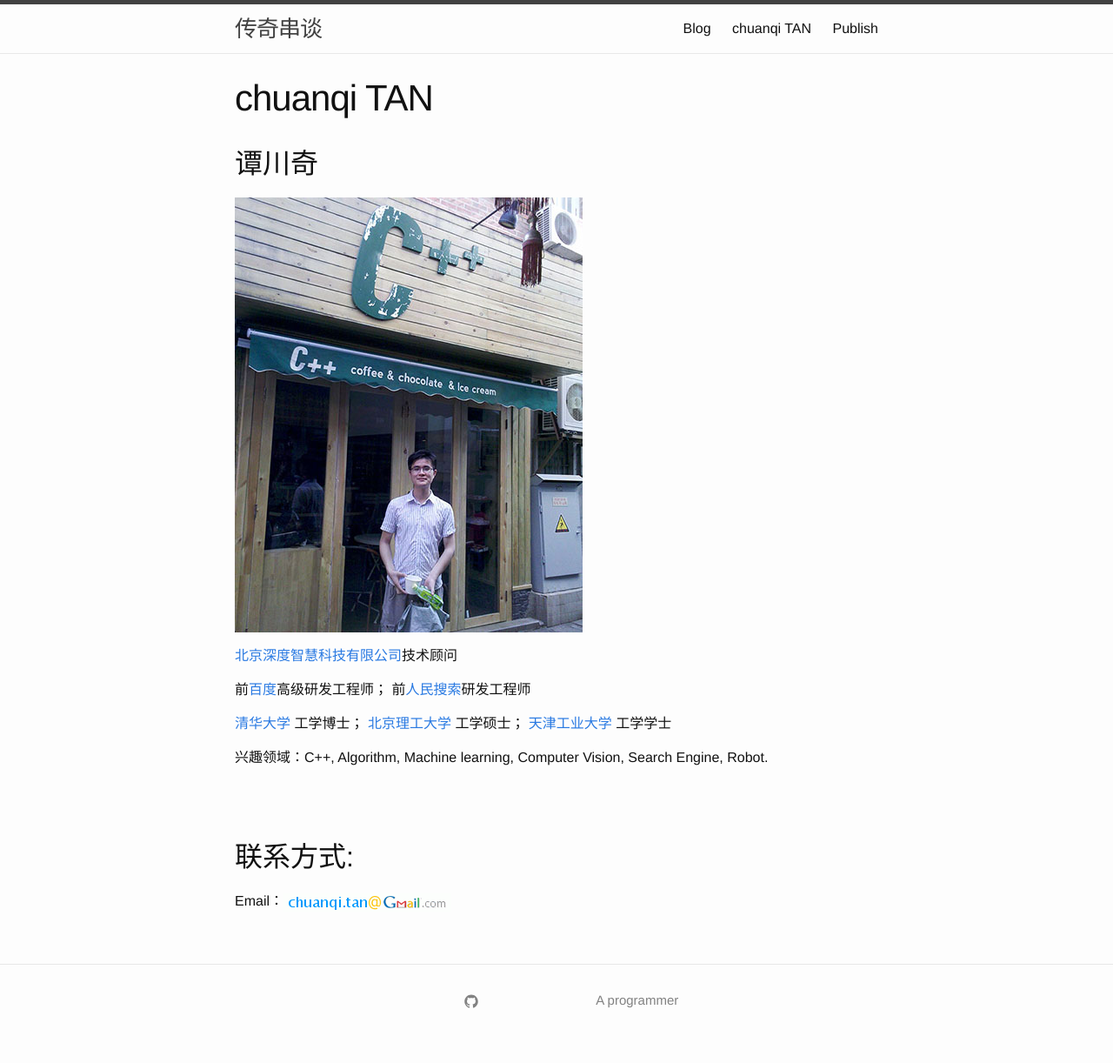
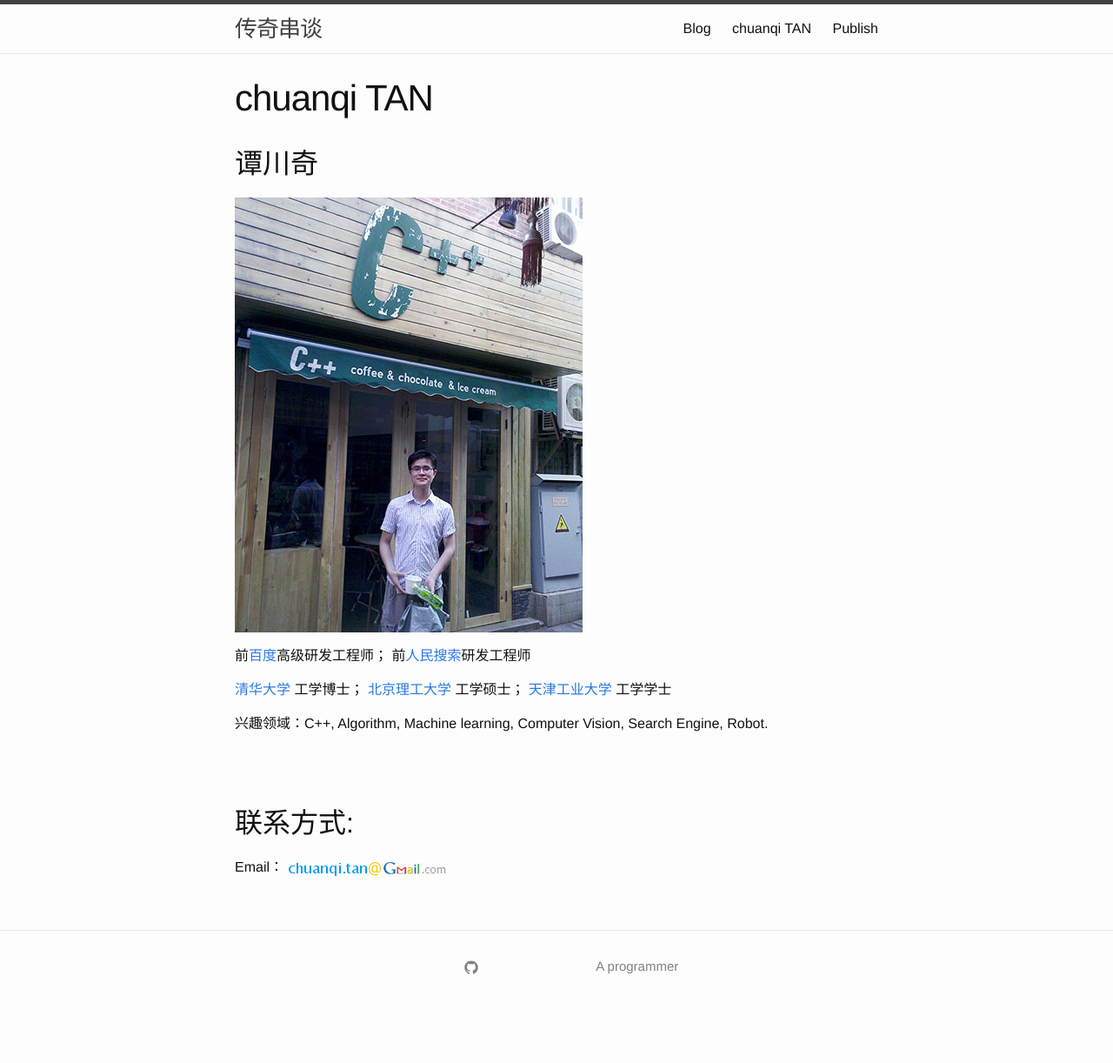
Before and after one commit to chuanqitan/chuanqitan.github.io, a Jekyll site: the page built from index.md, in a window 1280 px wide. Shown: the whole page at 87% size. Built offline with Jekyll 4.4.1, drawn with Linux system fonts in a browser that asks for light colours; after the commit the page ends 1183 px from its top, so only the background shows below that.

Commit message:
delete some

```diff
--- a/_layouts/post.html
+++ b/_layouts/post.html
@@ -11,5 +11,7 @@
   <article class="post-content">
     {{ content }}
   </article>
-
 </div>
+<div style="position: fixed; z-index: 2147483647;bottom:10px;right:10px;">
+  <a href="#">返回顶部</a>
+</div>
--- a/index.md
+++ b/index.md
@@ -8,8 +8,6 @@
 
 ![avatar](images/avatar.jpg)
 
-
-[北京深度智慧科技有限公司](http://www.deepai.com){:target="_blank"}技术顾问
 
 前[百度](http://www.baidu.com){:target="_blank"}高级研发工程师；
 前[人民搜索](http://www.jike.com){:target="_blank"}研发工程师
```
